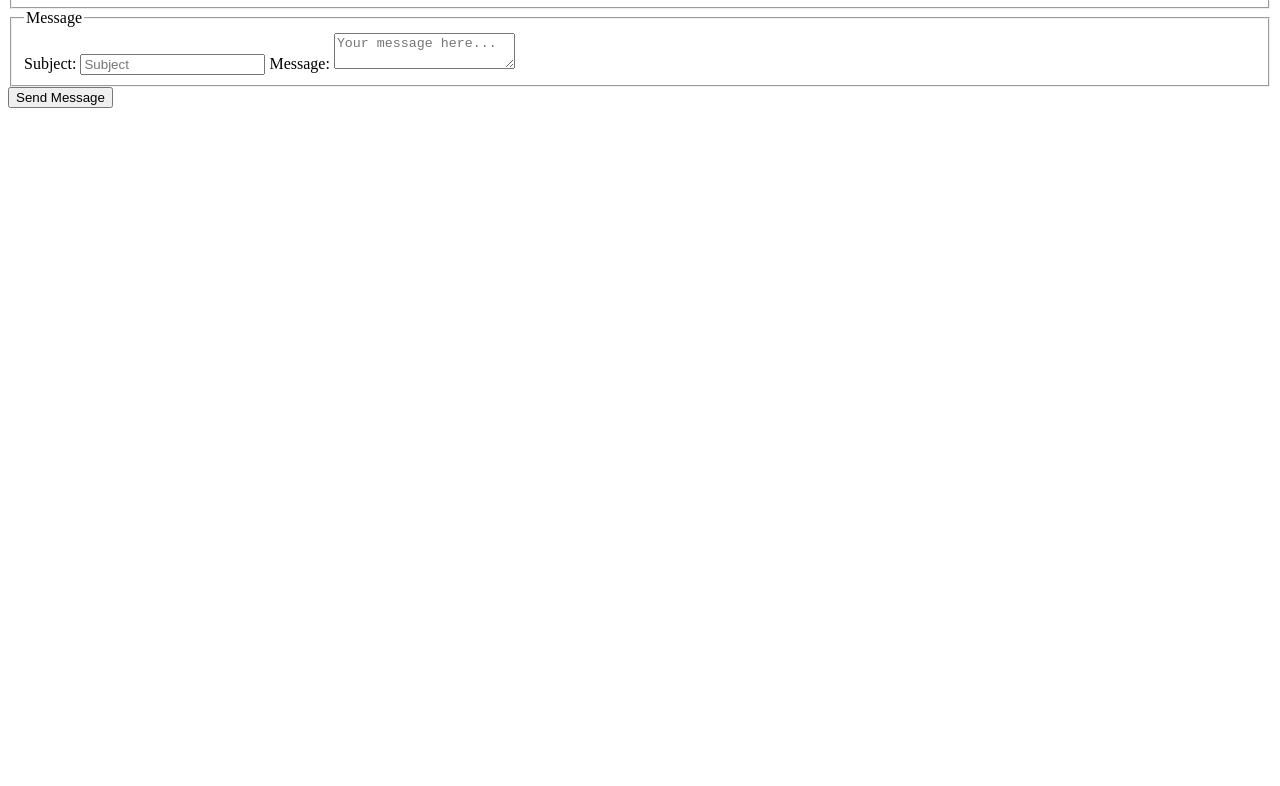
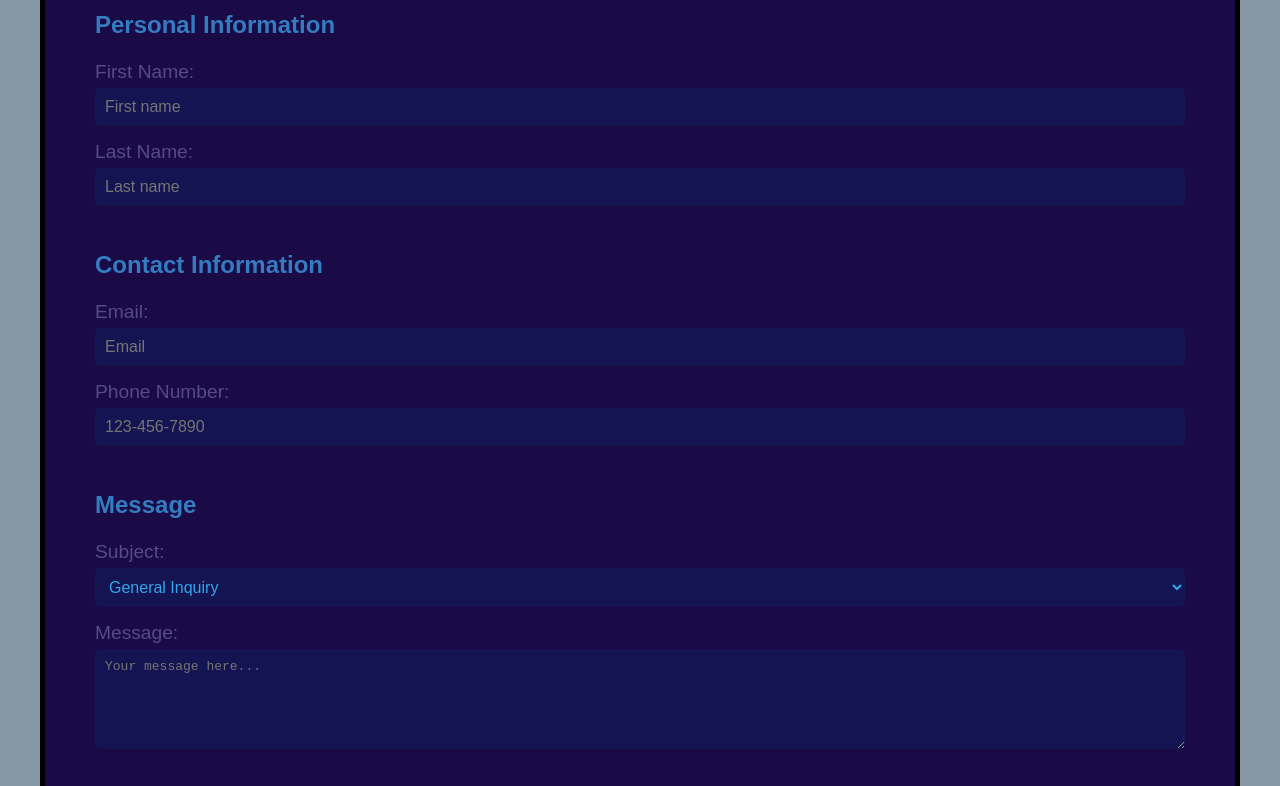
Before and after one commit to Peter-Kioko-092/Structured-contact-form, a plain HTML site: page index.html in a window 1280 px wide. Shown: the part 112-898 px from the top of the page. Before the commit the page ends 800 px from the top, so only its background shows below. Drawn offline with Linux system fonts and the light colour scheme.

Commit message:
completed the styling and added a dropdown list to subject

```diff
--- a/index.html
+++ b/index.html
@@ -4,9 +4,12 @@
     <meta charset="UTF-8">
     <meta name="viewport" content="width=device-width, initial-scale=1.0">
     <title>Contact Form</title>
+    <link rel="stylesheet" href="styles.css">
 </head>
 <body>
     <section>
+
+        <h1>Contact Form</h1>
         <form action="submit.php" method="POST">
 
             <fieldset>
@@ -24,13 +27,18 @@
                 <input type="email" id="email" name="email" placeholder="Email" required>
 
                 <label for="phone-number">Phone Number:</label>
-                <input type="number"  id="phone-number" name="phone-number" placeholder="Phone number" maxlength="10" required>
+                <input type="tel"  id="phone-number" name="phone-number" placeholder="123-456-7890" maxlength="15" required>
             </fieldset>
 
             <fieldset>
                 <legend>Message</legend>
                 <label for="subject">Subject:</label>
-                <input type="text" id="subject" name="subject" placeholder="Subject" required>
+                <select name="subject" id="subject" placeholder="subject">
+                    <option value="general">General Inquiry</option>
+                    <option value="support">Support</option>
+                    <option value="feedback">Feedback</option>
+                    <option value="other">Other</option>
+                </select>
 
                 <label for="message">Message:</label>
                 <textarea id="message" name="message" placeholder="Your message here..." required></textarea>
--- a/styles.css
+++ b/styles.css
@@ -0,0 +1,114 @@
+*{
+    margin: 0;
+    padding: 0;
+    box-sizing: border-box;
+}
+
+
+body{
+    font-family: 'Poppins', sans-serif;
+    background: rgb(134, 150, 163);
+}
+
+section{
+    display: flex;
+    min-height: 100vh;
+    flex-direction: column;
+    border: 5px solid #000;
+    margin: 40px;
+    border-radius: 20px;
+    background: #1a0a46;
+    padding:0% 20px;
+}
+
+h1{
+    text-align: center;
+    color: #e1e6eb;
+    margin: 20px 0;
+}
+
+fieldset{
+    border: 2px solid #fff;
+    margin: 10px;
+    padding: 20px;
+    border-radius: 10px;
+    border-style: none;
+    display: flex;
+    flex-direction: column;
+}
+
+legend{
+    font-size: 1.5em;
+    font-weight: bold;
+    color: #347cc0;
+    margin-bottom: 2px;
+}
+
+label{
+    font-size: 1.2em;
+    color: #564a8b;
+    margin-bottom: 5px;
+}
+
+input, textarea{
+    padding: 10px;
+    border: none;
+    border-style: none;
+    border-radius: 5px;
+    margin-bottom: 15px;
+    color: #32a6e9;
+    background: #151452;
+    font-size: 1em;
+}
+
+textarea {
+    resize: vertical;
+    min-height: 100px;
+}
+
+input:focus, textarea:focus{
+    outline: none;
+    background: #347cc0de;
+    color: #151452;
+    transition: 0.3s ease-in-out;
+}
+
+select{
+    padding: 10px;
+    border: none;
+    border-style: none;
+    border-radius: 5px;
+    margin-bottom: 15px;
+    color: #32a6e9;
+    background: #151452;
+    font-size: 1em;
+}
+
+select:focus{
+    outline: none;
+    background: #347cc0de;
+    color: #151452;
+    transition: 0.3s ease-in-out;
+    border: none;
+    border-style: none;
+    border-radius: 5px;
+}
+
+button{
+    background: #151452;
+    border: none;
+    border-radius: 50px;
+    padding: 10px 20px;
+    font-size: 1em;
+    font-weight: bold;
+    color: #347cc0;
+    cursor: pointer;
+    margin-left: 25px;
+    margin-bottom: 10px;
+}
+
+button:hover{
+    background: #347cc0;
+    color: #151452;
+    transition: 0.3s ease-in-out;
+}
```
